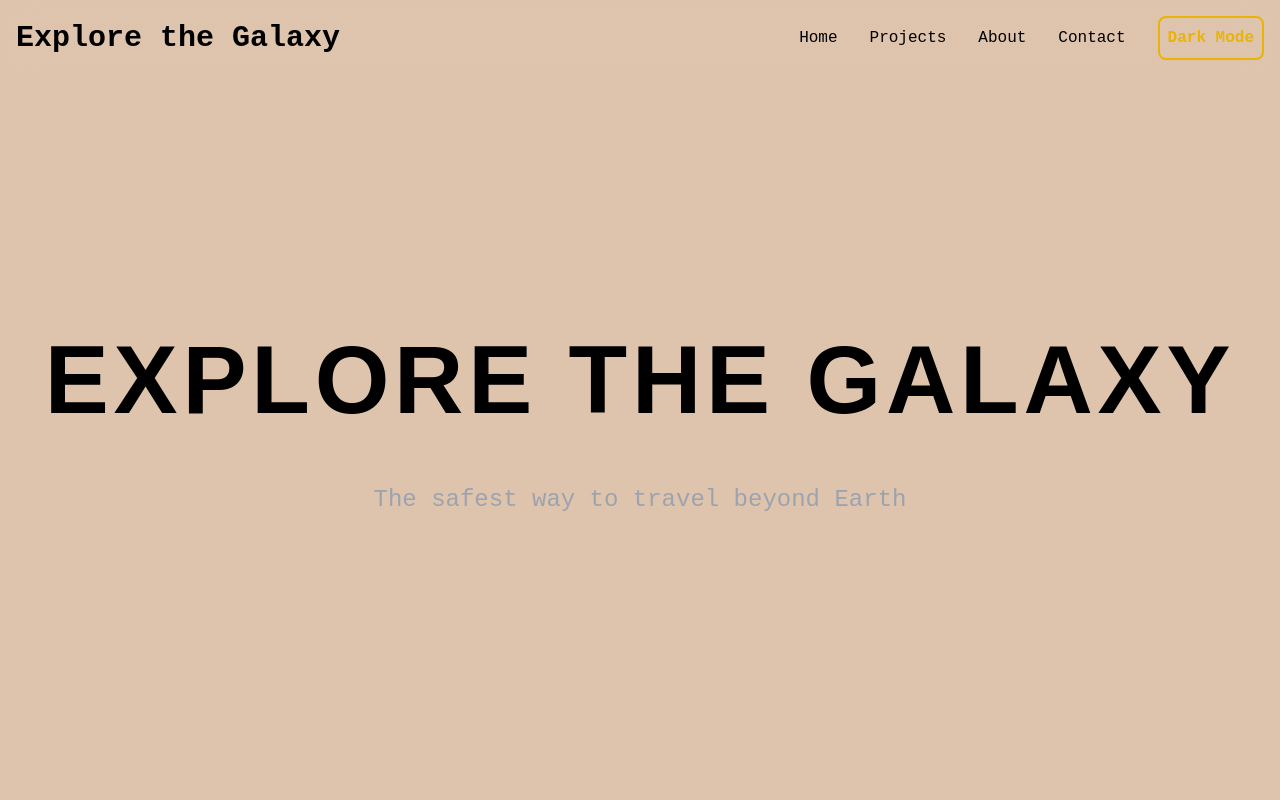
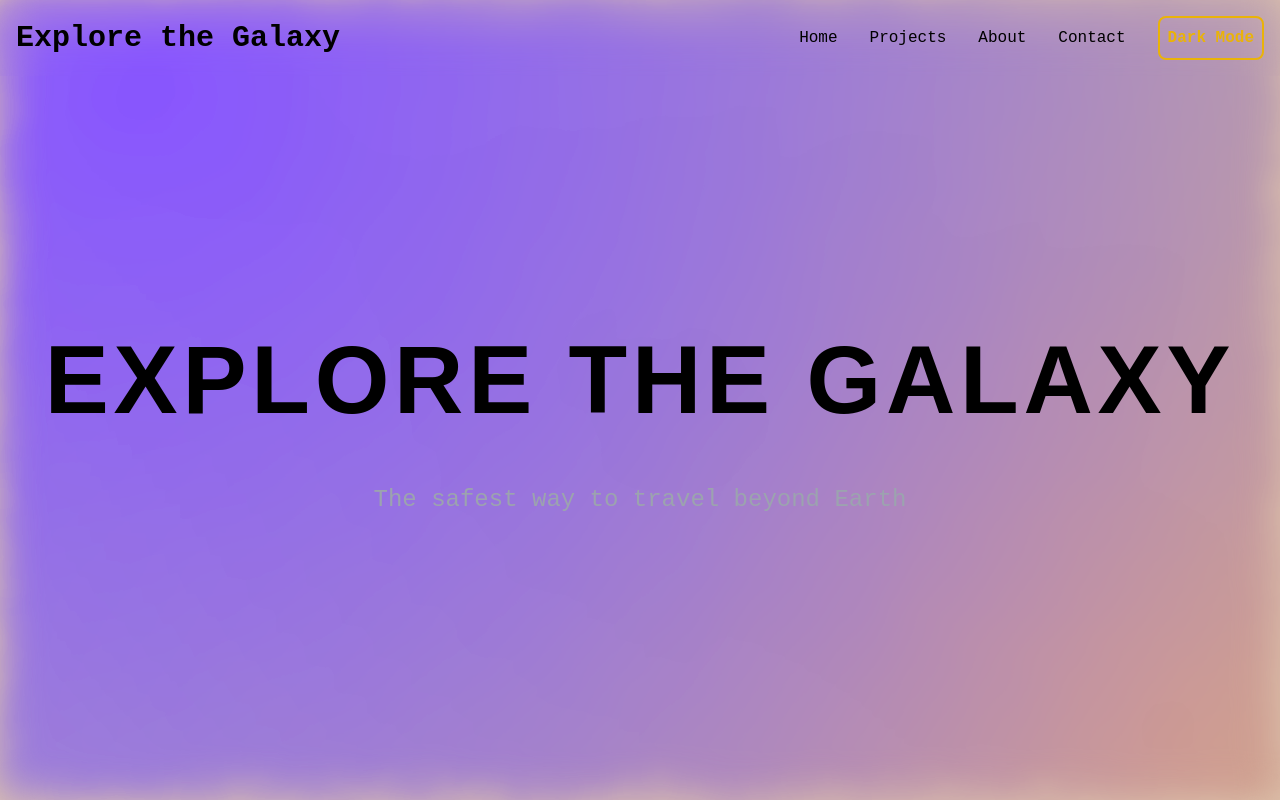
Before and after one commit to dillguill/dillguill.github.io, a Next.js app: page / in a window 1280 px wide. Shown: the top 800 px of the page. Built offline with nearby package versions, Linux system fonts and the light colour scheme.

Commit message:
New UI Background

```diff
--- /dev/null
+++ b/src/app/components/ScrollGradientBackground.js
@@ -0,0 +1,26 @@
+"use client";
+
+import { useEffect } from 'react';
+
+export default function ScrollGradientBackground() {
+  useEffect(() => {
+    const handleScroll = () => {
+      // Get the scroll position as a percentage of the total scroll height
+      const scrollPosition = window.scrollY / (document.body.scrollHeight - window.innerHeight);
+
+      // Map the scroll position to control the background position
+      const backgroundPositionX = scrollPosition * 200; // Adjust this value for movement speed
+
+      // Update the CSS variable for the background position
+      document.documentElement.style.setProperty('--bg-position-x', `${backgroundPositionX}%`);
+    };
+
+    // Attach scroll event listener
+    window.addEventListener('scroll', handleScroll);
+
+    // Cleanup the event listener on component unmount
+    return () => window.removeEventListener('scroll', handleScroll);
+  }, []);
+
+  return null; // This component doesn't render anything
+}
--- a/src/app/globals.css
+++ b/src/app/globals.css
@@ -1,3 +1,4 @@
+
 @tailwind base;
 @tailwind components;
 @tailwind utilities;
@@ -24,3 +25,35 @@ h1, h2, h3, h4, h5, h6 {
   padding: 20px; /* Some padding for content inside the frosted area */
   z-index: 1; /* Make sure it's on top of the orbs */
 }
+
+/* Optimized oil gradient background */
+.oil-gradient-bg {
+  position: fixed;
+  top: 0;
+  left: 0;
+  width: 100%;
+  height: 100%;
+  z-index: -1;
+
+  background: radial-gradient(circle at 30% 30%, #85f, transparent),
+              radial-gradient(circle at 70% 70%, #fc4, transparent),
+              radial-gradient(circle at 50% 50%, #4cf, transparent),
+              radial-gradient(circle at 80% 20%, #ff5, transparent);
+  background-size: 200% 200%;
+
+  filter: blur(20px) url(#ripple);  /* Reduced blur and added ripple effect */
+  animation: moveGradient 15s ease infinite;  /* Slowed down the animation for smoother effect */
+}
+
+/* Optimized background animation */
+@keyframes moveGradient {
+  0% {
+    background-position: 0% 0%;
+  }
+  50% {
+    background-position: 50% 50%;  /* Slower movement */
+  }
+  100% {
+    background-position: 0% 0%;
+  }
+}
--- a/src/app/layout.js
+++ b/src/app/layout.js
@@ -1,3 +1,4 @@
+
 import "./globals.css";
 import Navbar from "./components/Navbar";
 
@@ -10,13 +11,21 @@ export default function RootLayout({ children }) {
   return (
     <html lang="en">
       <body className="min-h-screen bg-beige dark:bg-space-gray dark:text-white transition-colors duration-500">
+        {/* SVG ripple filter */}
+        <svg style={{ position: "absolute", width: 0, height: 0 }}>
+          <filter id="ripple">
+            <feTurbulence type="fractalNoise" baseFrequency="0.01" numOctaves="3" result="noise" />
+            <feDisplacementMap in="SourceGraphic" in2="noise" scale="20" />  {/* Reduced scale for less intensity */}
+          </filter>
+        </svg>
+
+        {/* Oil gradient background with automatic movement */}
+        <div className="oil-gradient-bg"></div>
+
         <Navbar />
-        {/* Main Content */}
         <main className="min-h-screen p-6">
-          {children}  {/* This will render the page-specific content */}
+          {children}
         </main>
-
-        {/* Footer */}
         <footer className="p-4 text-center">
           <p>© 2024 Dillon Guillory Portfolio. All rights reserved.</p>
         </footer>
```
